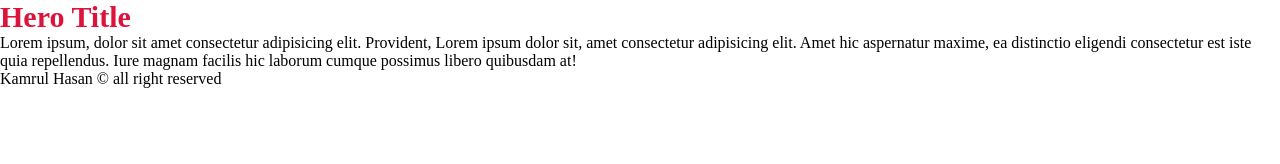
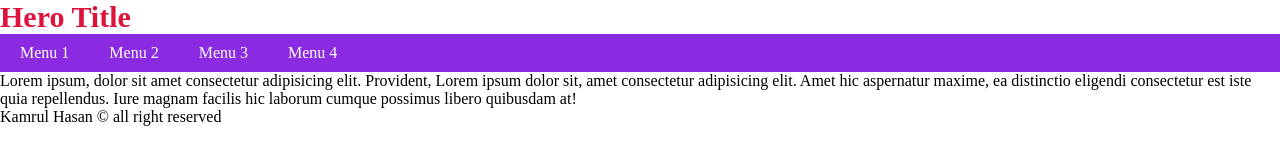
Before and after one commit to kamrul373/sass, a plain HTML site: page index.html in a window 1280 px wide. Drawn offline with Linux system fonts and the light colour scheme.

Commit message:
nested scss added

```diff
--- a/index.html
+++ b/index.html
@@ -10,6 +10,22 @@
 <body>
 	<header>
 		<h2>Hero Title</h2>
+		<nav>
+			<ul>
+				<li>
+					<a href="#">Menu 1</a>
+				</li>
+				<li>
+					<a href="#">Menu 2</a>
+				</li>
+				<li>
+					<a href="#">Menu 3</a>
+				</li>
+				<li>
+					<a href="#">Menu 4</a>
+				</li>
+			</ul>
+		</nav>
 	</header>
 	<section>
 		<p>Lorem ipsum, dolor sit amet consectetur adipisicing elit. Provident, Lorem ipsum dolor sit, amet consectetur adipisicing elit. Amet hic aspernatur maxime, ea distinctio eligendi consectetur est iste quia repellendus. Iure magnam facilis hic laborum cumque possimus libero quibusdam at!</p>
--- a/style.scss
+++ b/style.scss
@@ -8,3 +8,25 @@ header h2{
 	font-size: 30px;
 	font-weight: bold;
 }
+nav{
+	background-color:blueviolet;
+	ul{
+		display: flex;
+		li{
+			list-style-type: none;
+			padding:10px;
+			transition: background-color 0.5s linear;
+			a{
+				text-decoration: none;
+				display: inline-block;
+				color:white;
+				margin:0 10px;
+			}
+
+		}
+		li:hover {
+			background-color: crimson;
+
+		}
+	}
+}
```
Also changed, not shown: style.css, 1 other file.
